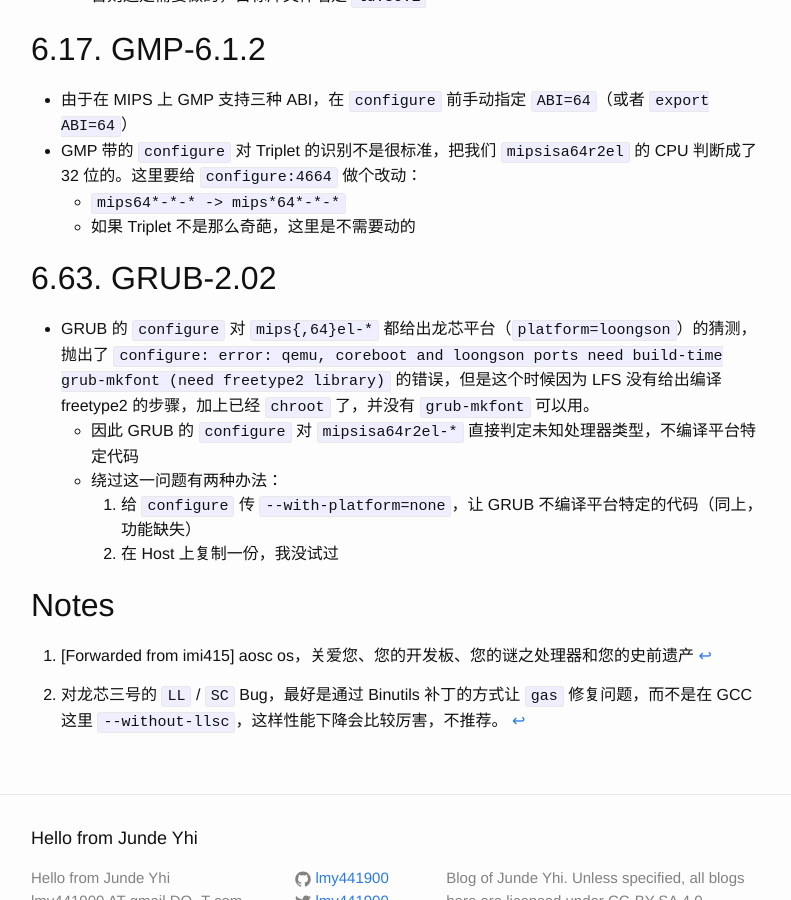
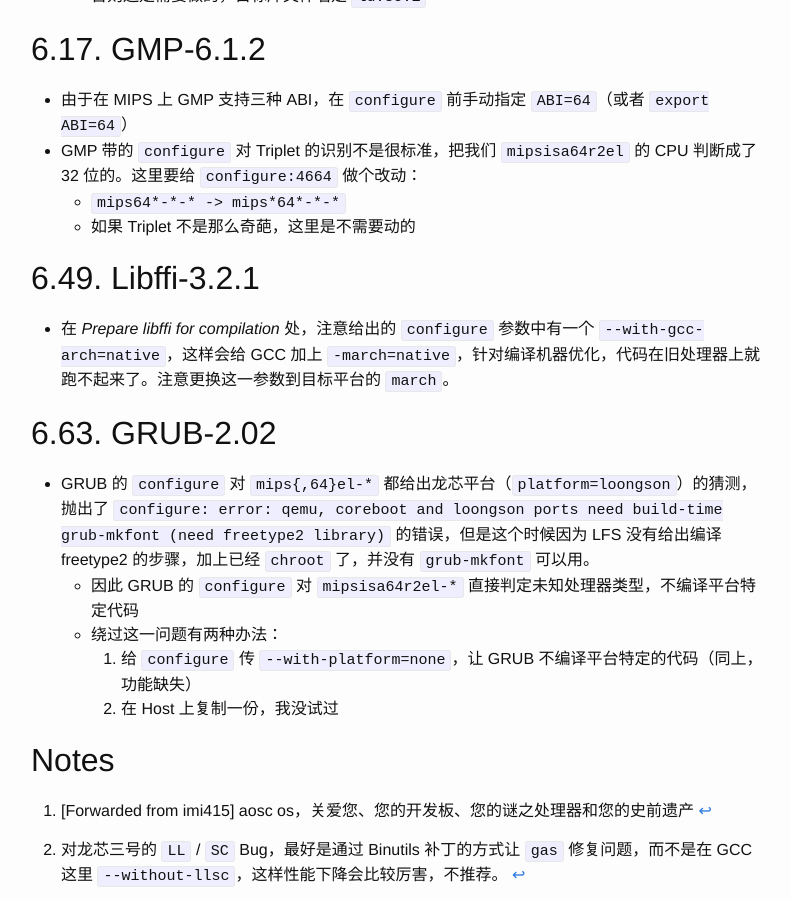
Before and after one commit to lmy441900/lmy441900.github.io, a Jekyll site: the page built from _posts/2018-12-23-lfs-on-mips64-process.md, in a window 1280 px wide and 900 px high, scrolled down 2696 px. Shown: the whole window, without its empty margins (239-1030 px from the left). Built offline with Jekyll 4.4.1, drawn with Linux system fonts in a browser that asks for light colours.

Commit message:
lfs-on-mips64-process: update

```diff
--- a/_posts/2018-12-23-lfs-on-mips64-process.md
+++ b/_posts/2018-12-23-lfs-on-mips64-process.md
@@ -103,6 +103,10 @@
   - `mips64*-*-* -> mips*64*-*-*`
   - 如果 Triplet 不是那么奇葩，这里是不需要动的
 
+## 6.49. Libffi-3.2.1
+
+- 在 _Prepare libffi for compilation_ 处，注意给出的 `configure` 参数中有一个 `--with-gcc-arch=native`，这样会给 GCC 加上 `-march=native`，针对编译机器优化，代码在旧处理器上就跑不起来了。注意更换这一参数到目标平台的 `march`。
+
 ## 6.63. GRUB-2.02
 
 - GRUB 的 `configure` 对 `mips{,64}el-*` 都给出龙芯平台（`platform=loongson`）的猜测，抛出了 `configure: error: qemu, coreboot and loongson ports need build-time grub-mkfont (need freetype2 library)` 的错误，但是这个时候因为 LFS 没有给出编译 freetype2 的步骤，加上已经 `chroot` 了，并没有 `grub-mkfont` 可以用。
```
